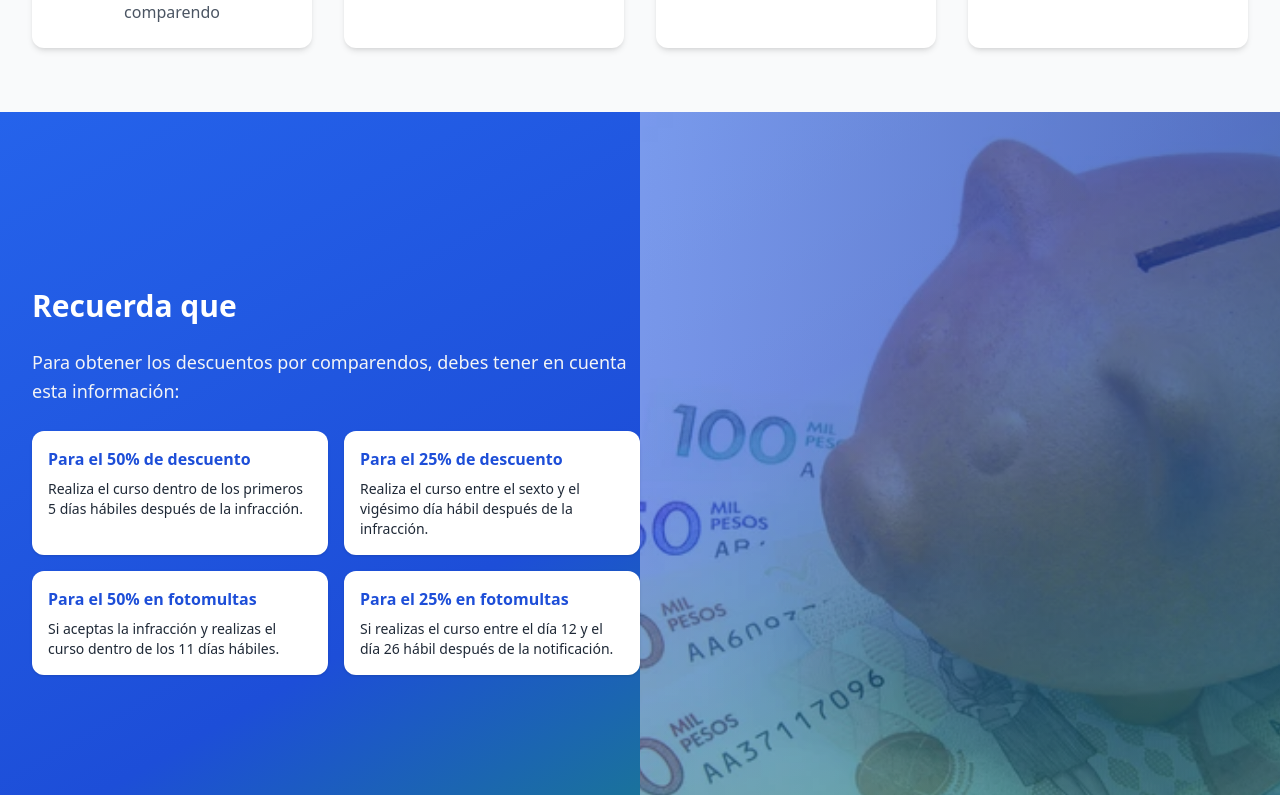
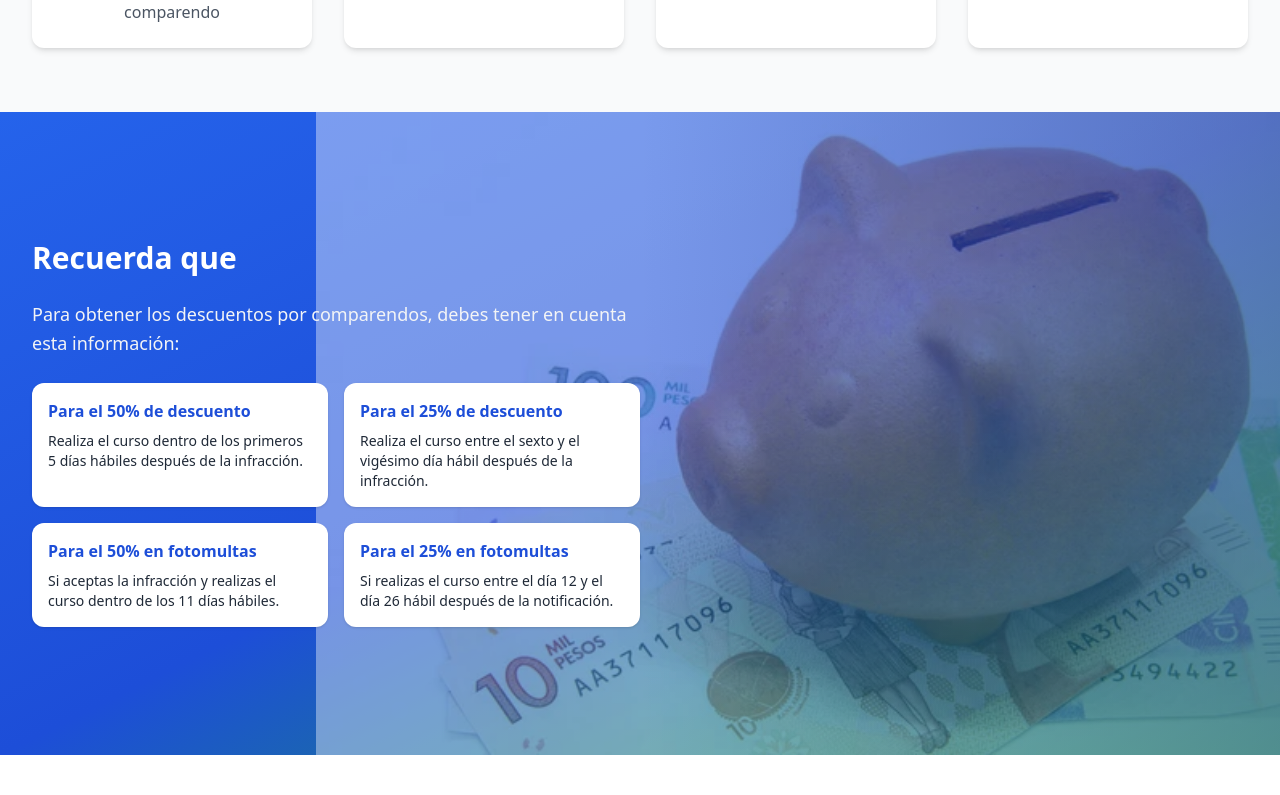
Before and after one commit to cia-global/Landing-Page-cia-global, a React (Vite) app: page / in a window 1280 px wide. Shown: the part 928-1723 px from the top of the page. Built offline with nearby package versions, Linux system fonts and the light colour scheme; no server answers.

Commit message:
orga imagee

```diff
--- a/src/components/banner/banner_home_info.tsx
+++ b/src/components/banner/banner_home_info.tsx
@@ -1,14 +1,14 @@
 
 const BannerInfo = () => {
   return (
-    <section className="relative bg-gradient-to-br from-blue-600 via-blue-700 to-green-600 text-white py-20 md:py-32 overflow-hidden">
+    <section className="relative bg-gradient-to-br from-blue-600 via-blue-700 to-green-600 text-white py-20 md:py-30 overflow-hidden">
       {/* Imagen decorativa al lado derecho */}
+
       <img
         src="/images/image-banner.jpg"
         alt="Banner decorativo"
-        className="absolute right-0 top-0 h-full w-1/2 object-cover opacity-30 md:opacity-40"
+        className="absolute right-0 top-0 h-full w-5.1/12 object-contain opacity-30 md:opacity-40"
       />
-
       {/* Capa para mejorar legibilidad (opcional, si la imagen tiene mucho color) */}
       <div className="absolute right-0 top-0 h-full w-1/2 bg-gradient-to-l from-blue-900/40 to-transparent"></div>
 
```
